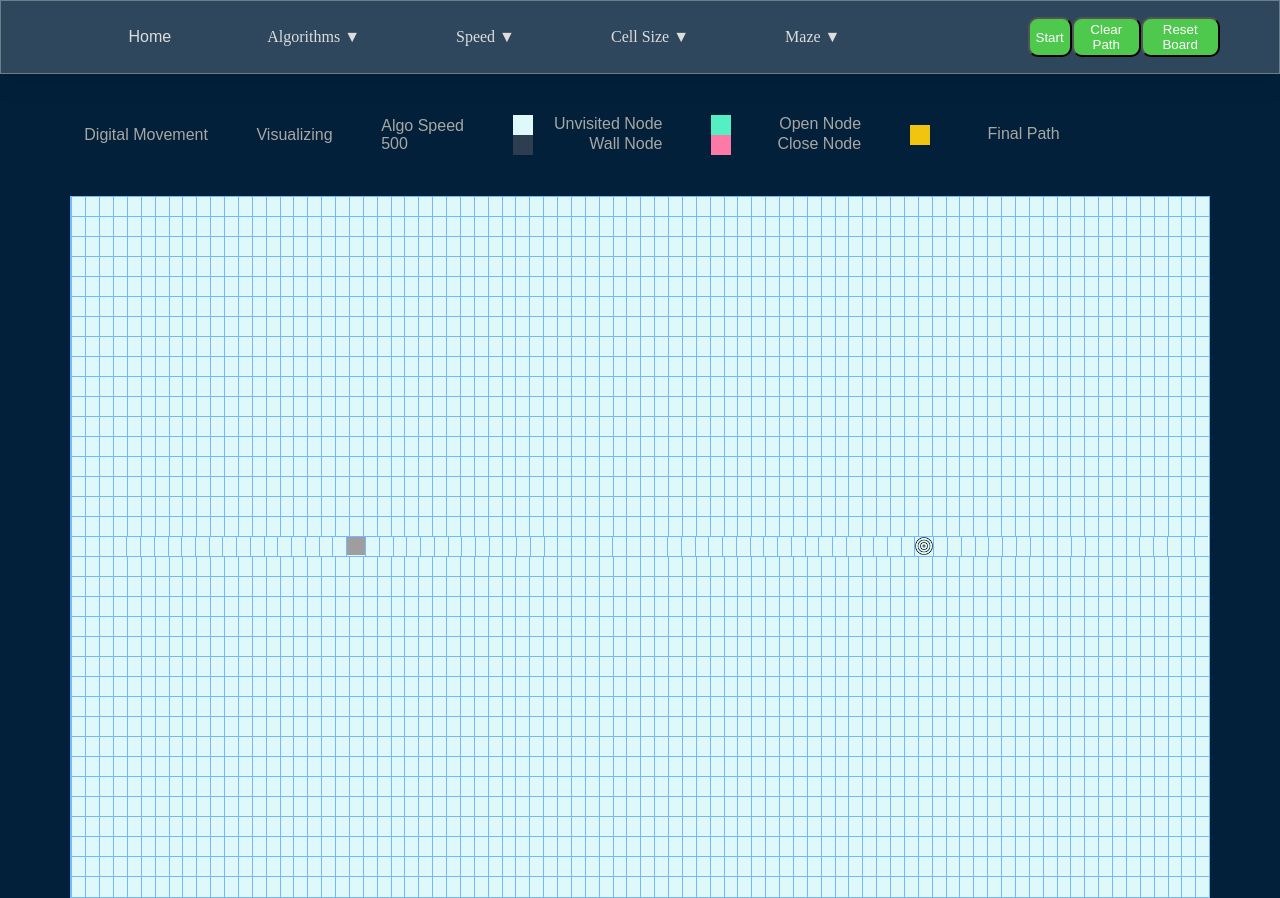
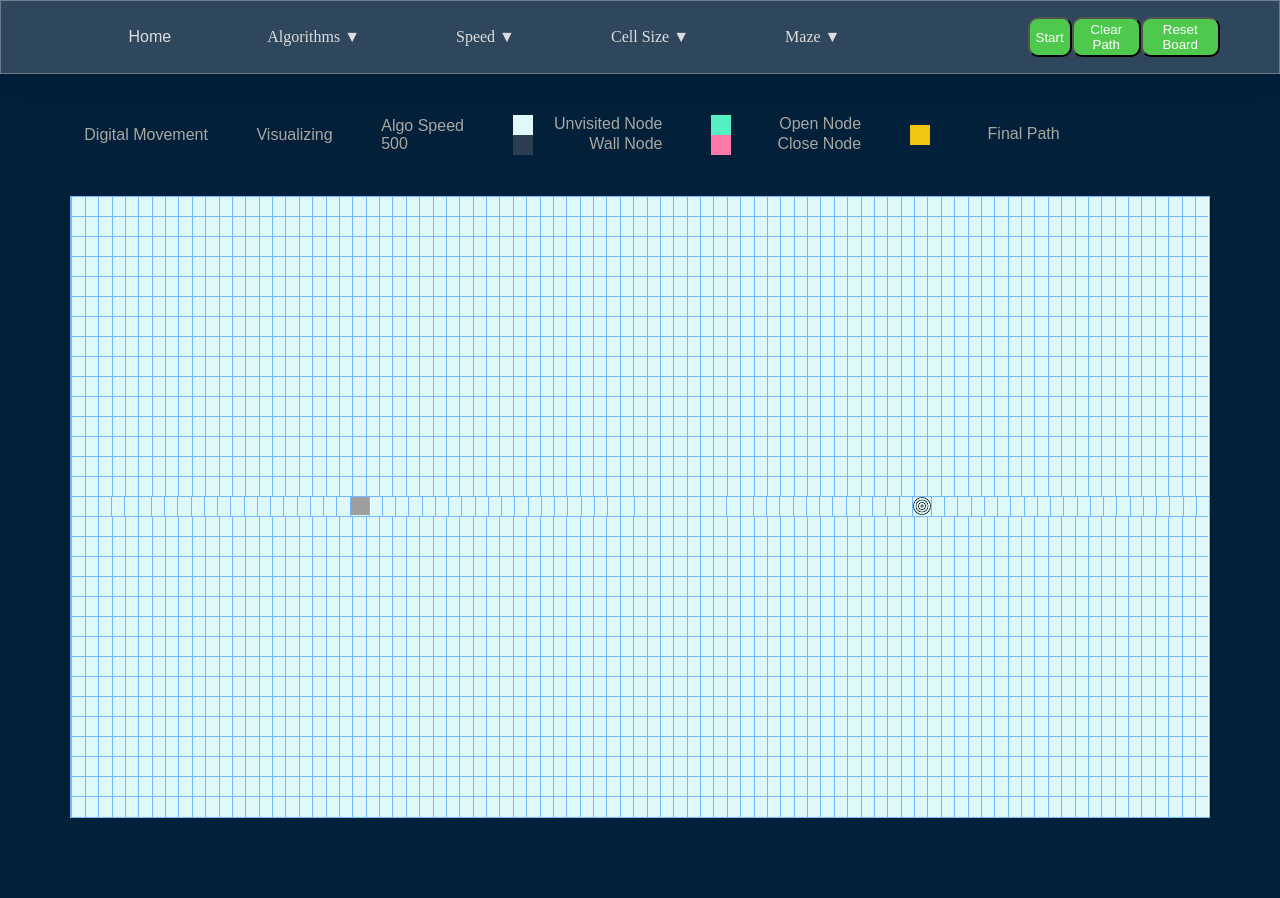
Before and after one commit to SixthEd/Algo-Visualizer, a React (Create React App) app: page /pathFinder-algo in a window 1280 px wide. After the commit the page ends 818 px from the top, so only its background shows below. Built offline with nearby package versions, Linux system fonts and the light colour scheme; grey boxes are pictures that could not be loaded.

Commit message:
drag start and end

```diff
--- a/package.json
+++ b/package.json
@@ -3,6 +3,10 @@
   "version": "0.1.0",
   "private": true,
   "dependencies": {
+    "@emotion/react": "^11.14.0",
+    "@emotion/styled": "^11.14.1",
+    "@mui/icons-material": "^9.0.0",
+    "@mui/material": "^9.0.0",
     "@testing-library/dom": "^10.4.1",
     "@testing-library/jest-dom": "^6.9.1",
     "@testing-library/react": "^16.3.2",
--- a/src/Components/Path Finder/Cell.jsx
+++ b/src/Components/Path Finder/Cell.jsx
@@ -1,22 +1,39 @@
-import React, { useEffect } from "react";
+import React from "react";
 
 function Cell(props) {
-    let color=""
+    let color = ""
 
-    if(props.cell.isWall)
-    {
-        color="rgb(44, 62, 80)"
+    if (props.cell.isWall) {
+        color = "rgb(44, 62, 80)"
     }
-    else if(props.cell.isDefault)
-    {
-        color ="rgb(223, 249, 251)"
+    else if (props.cell.isDefault) {
+        color = "rgb(223, 249, 251)"
     }
 
 
 
-    return <div className="cells" id={`cell_${[props.rowIndex]}-${[props.colIndex]}`} onMouseEnter={props.onMouseEnter} onMouseUp={props.onMouseUp} onMouseDown={props.onMouseDown} style={{ backgroundColor: color }} >
-        {props.isStartNode && <img src="/play.png" alt=""></img>}
-        {props.isEndNode && <img src="/target.png" alt=""></img>}
+    return <div
+                className="cells"
+                id={`cell_${[props.rowIndex]}-${[props.colIndex]}`}
+                onMouseEnter={props.onMouseEnter}
+                onDragOver={props.onDragOver}
+                onDrop={props.onDrop}
+                onMouseUp={props.onMouseUp}
+                onMouseDown={props.onMouseDown}
+                style={{ backgroundColor: color }} >
+                {props.isStartNode && <div
+                                            className="draggable"
+                                            draggable={true}
+                                            onDragStart={(event) => {
+
+                                                event.dataTransfer.setData("type", "start");
+                                        }}>
+                                                <img className="drag" src="/play.png" alt=""></img>
+                                      </div>}
+        {props.isEndNode && <div className="draggable" draggable={true} onDragStart={(event) => {
+
+                                                event.dataTransfer.setData("type", "end");
+                                        }} ><img src="/target.png" alt=""></img></div>}
     </div>
 
 }
--- a/src/Components/Path Finder/PathFinder.jsx
+++ b/src/Components/Path Finder/PathFinder.jsx
@@ -6,9 +6,9 @@ import CellClass from "./CellClass";
 
 function PathFinder() {
     let [cellSize, setCellSize] = useState(15);
-    let [matrix,setMatrix] = useState([]);
-    let [rows, setRows] = useState(35);
-    let [cols, setCols] = useState(82);
+    let [matrix, setMatrix] = useState([]);
+    let [rows, setRows] = useState(31);
+    let [cols, setCols] = useState(85);
     let [startNode, setStartNode] = useState(null);
     let [endNode, setEndNode] = useState(null)
 
@@ -16,7 +16,7 @@ function PathFinder() {
     let [speed, setSpeed] = useState(0.5);
     let speedRef = useRef(speed);
 
-    let [mouseDown ,setMouseDown] = useState(false);
+    let [mouseDown, setMouseDown] = useState(false);
 
 
 
@@ -36,9 +36,10 @@ function PathFinder() {
         }
     }, [algo]);
 
-    const cellClicked =useCallback((i,j)=>{
+    const cellClicked = useCallback((i, j) => {
         console.log("working")
-        if((startNode.row===i && startNode.col===j) || (endNode.row===i && endNode.col===j)) return;
+
+        if ((startNode.row === i && startNode.col === j) || (endNode.row === i && endNode.col === j)) return setMouseDown(false);
 
         let newMatrix = [...matrix];
 
@@ -46,27 +47,38 @@ function PathFinder() {
         newMatrix[i][j].isDefault = !newMatrix[i][j].isDefault
 
         setMatrix(newMatrix)
-    },[startNode, endNode, matrix]);
+    }, [startNode, endNode, matrix]);
 
-    const moveEnter = useCallback((i,j)=>{
-        if(mouseDown)
+    const moveEnter = useCallback((i, j) => {
+        if (mouseDown) {
+            cellClicked(i, j)
+        }
+    }, [mouseDown])
+
+    const drop = useCallback((row,col)=>(event) => {
+        let type=event.dataTransfer.getData("type")
+        if (type === "start") {
+            setStartNode(matrix[row][col]);
+        }
+        else if(type === "end")
         {
-            cellClicked(i,j)
+            setEndNode(matrix[row][col])
         }
-    },[mouseDown])
+        console.log("working", row,col)
+    },[matrix])
 
 
     useEffect(() => {
-        let matrix = new Array(rows).fill(0).map((_,rowIndex)=> new Array(cols).fill(0).map((_,colIndex)=> new CellClass(rowIndex,colIndex,rows,cols)));
-        let middleRow = Math.floor(rows/2);
-        let startCol = Math.floor(cols/4);
-        let endCol = Math.floor((cols*3)/4);
+        let matrix = new Array(rows).fill(0).map((_, rowIndex) => new Array(cols).fill(0).map((_, colIndex) => new CellClass(rowIndex, colIndex, rows, cols)));
+        let middleRow = Math.floor(rows / 2);
+        let startCol = Math.floor(cols / 4);
+        let endCol = Math.floor((cols * 3) / 4);
         setStartNode(matrix[middleRow][startCol])
         setEndNode(matrix[middleRow][endCol])
         setMatrix(matrix);
 
 
-    }, [rows,cols])
+    }, [rows, cols])
 
 
     useEffect(() => {
@@ -81,7 +93,7 @@ function PathFinder() {
 
 
     return <div>
-        <PathFinderNavBar noOfElement={setCellSize} setAlgo={setAlgo} setSpeed={setSpeed} setCellSize={setCellSize}/>
+        <PathFinderNavBar noOfElement={setCellSize} setAlgo={setAlgo} setSpeed={setSpeed} setCellSize={setCellSize} />
         <div>
             <ul id="pathfinder-middle">
                 <ul>
@@ -113,9 +125,19 @@ function PathFinder() {
         <div className="grid-container">
             {matrix.map((row, rowIndex) => {
                 return <div className="is-flex" id={`flex-${rowIndex}`} key={rowIndex}>
-                    { row.map((cell, colIndex) => {
-                            return <Cell  rowindex={rowIndex} colIndex={colIndex} key={`${rowIndex}-${colIndex}`} cell={cell}  isStartNode={cell===startNode} isEndNode={cell===endNode} onMouseDown={(e)=>{ setMouseDown(true); cellClicked(rowIndex,colIndex)}} onMouseEnter={()=>{ moveEnter(rowIndex, colIndex)}} onMouseUp={()=>{setMouseDown(false)}}/>
-                        })
+                    {row.map((cell, colIndex) => {
+                        return <Cell
+                            rowindex={rowIndex}
+                            colIndex={colIndex}
+                            key={`${rowIndex}-${colIndex}`}
+                            cell={cell}
+                            onDragOver = {(event)=>{event.preventDefault()}}
+                            onDrop={drop(rowIndex,colIndex)}
+                            isStartNode={cell === startNode}
+                            isEndNode={cell === endNode} onMouseDown={(e) => { if(cell===startNode || cell ===endNode) return ;setMouseDown(true); cellClicked(rowIndex, colIndex) }}
+                            onMouseEnter={() => { moveEnter(rowIndex, colIndex) }}
+                            onMouseUp={() => { setMouseDown(false) }} />
+                    })
                     }
                 </div>
             })}
--- a/src/Styles/Grid.css
+++ b/src/Styles/Grid.css
@@ -36,3 +36,9 @@ img {
     height: 18px;
     width: 18px;
 }
+
+.draggable{
+    display: flex;
+    justify-content: center;
+    align-items: center;
+}
```
Also changed, not shown: 1 other file (tests, documents, lock files or other folders).
